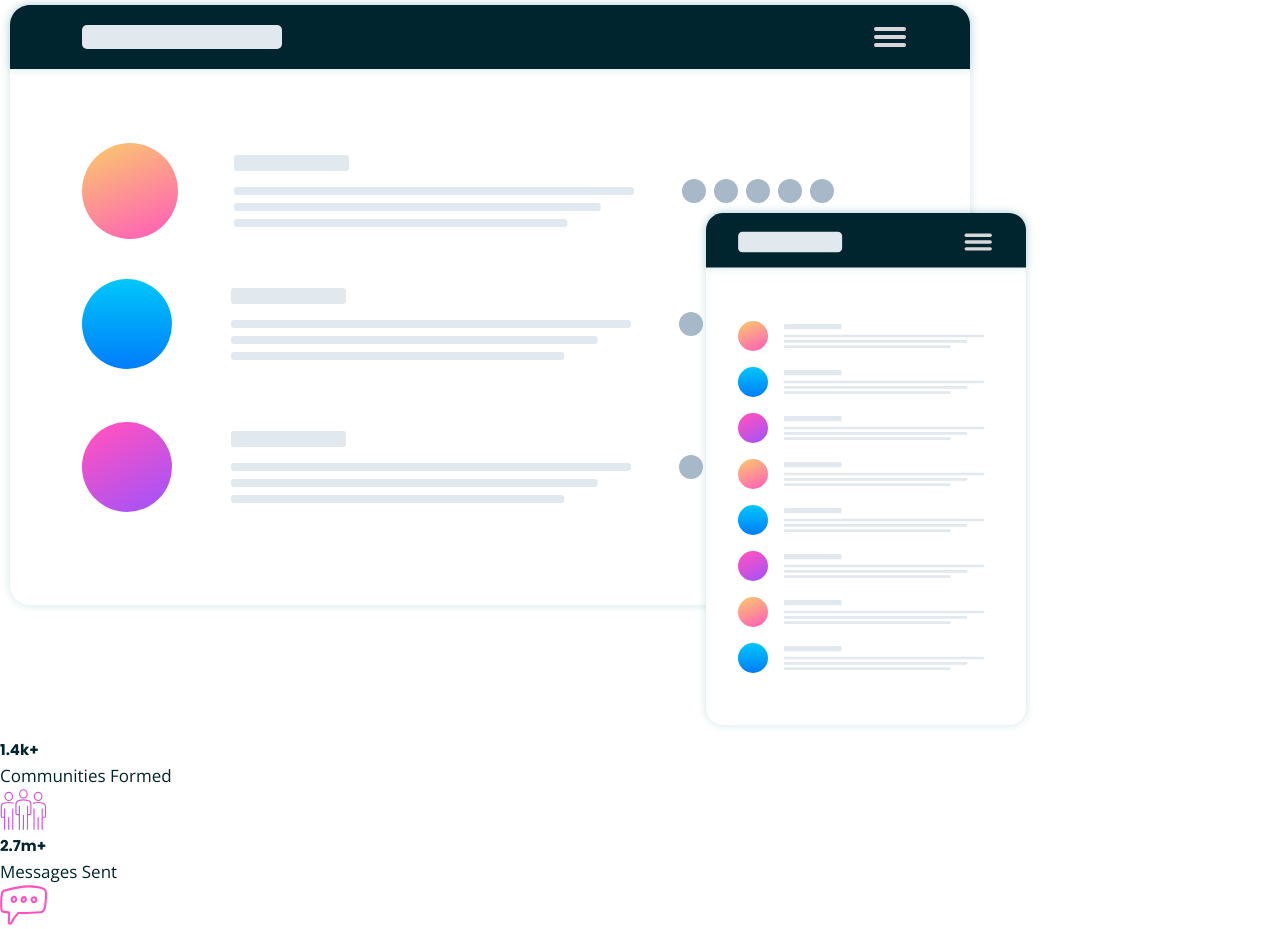
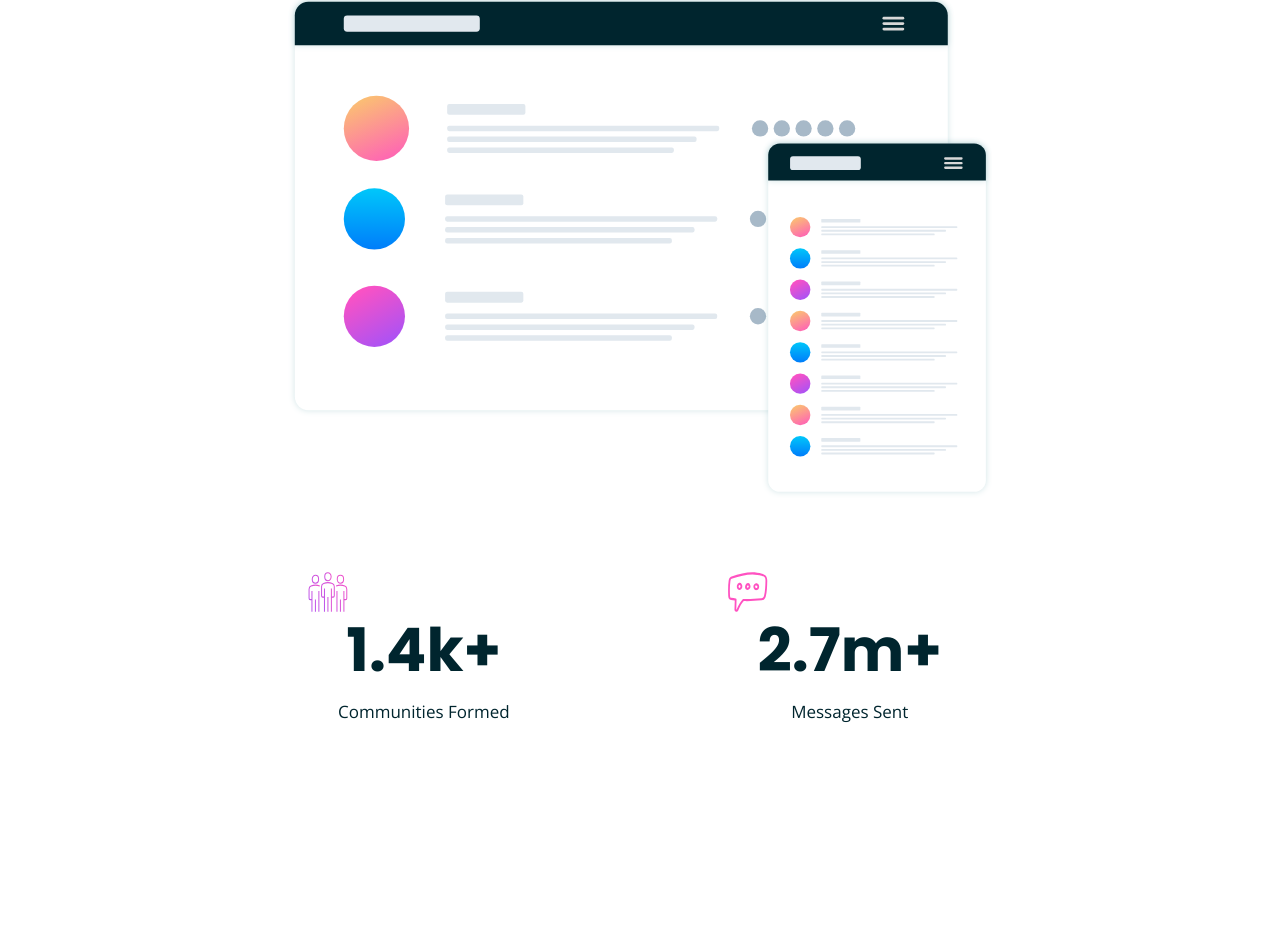
Before and after one commit to AliRezaDavuodi/huddle, a website: page index.html in a window 1280 px wide. Shown: the part 765-1694 px from the top of the page. After the commit the page ends 1540 px from the top, so only its background shows below. Drawn offline with nearby package versions, Linux system fonts and the light colour scheme.

Commit message:
the stylesheet of statisticts section added

```diff
--- a/index.html
+++ b/index.html
@@ -63,13 +63,13 @@
       <div class="statistics__report--left">
         <h2 class="heading heading-2">1.4k+</h2>
         <p class="paragraph">Communities Formed</p>
-        <img src="images/icon-communities.svg" alt="pink message icon">
+        <img class="statistics__report--icon" src="images/icon-communities.svg" alt="pink message icon">
       </div>
 
       <div class="statistics__report--right">
         <h2 class="heading heading-2">2.7m+</h2>
         <p class="paragraph">Messages Sent</p>
-        <img src="images/icon-messages.svg" alt="pink message icon">
+        <img class="statistics__report--icon" src="images/icon-messages.svg" alt="pink message icon">
       </div>
 
     </div>
--- a/scss/base/_typography.scss
+++ b/scss/base/_typography.scss
@@ -2,10 +2,16 @@
     font-family: $heading-font;
     font-weight: 700;
     color: $Very-Dark-Cyan;
+    text-align: center;
+
 
 
     &-1{
         font-size: 4rem;
+    }
+
+    &-2{
+        font-size: 6rem;
     }
 }
 
@@ -13,6 +19,8 @@
     font-family: $body-font;
     font-size: 1.7rem;
     color: $Very-Dark-Cyan;
+    text-align: center;
+
 
     &-4{
         font-weight: 400;
--- a/scss/component/__btn.scss
+++ b/scss/component/__btn.scss
@@ -23,7 +23,7 @@
         }
 
         &__primary:hover::after {
-            transform: scale(1.5);
+            transform: scale(1.5, 2);
             opacity: 0;
 
         }
--- a/scss/layout/_statistics.scss
+++ b/scss/layout/_statistics.scss
@@ -0,0 +1,39 @@
+.statistics{
+
+    &__photo--box{
+        width: 55%;
+        margin: 0 auto;
+    }
+
+    &__photo{
+        width: 100%;
+        object-fit: fill;
+    }
+
+    &__report{
+        width: 55%;
+        margin: 0 auto;
+        display: flex;
+        align-items: center;
+        margin-top: 5rem;
+        &--left{
+            padding: 5rem;
+            margin-right: auto;
+            position: relative;
+        }
+
+        &--right{
+            padding: 5rem;
+            position: relative;
+        }
+
+        &--icon{
+            width: 4rem;
+            height: 4rem;
+            position: absolute;
+            top: 2rem;
+            left: 2rem;
+
+        }
+    }
+}
```
Also changed, not shown: css/style.css, 1 other file.
